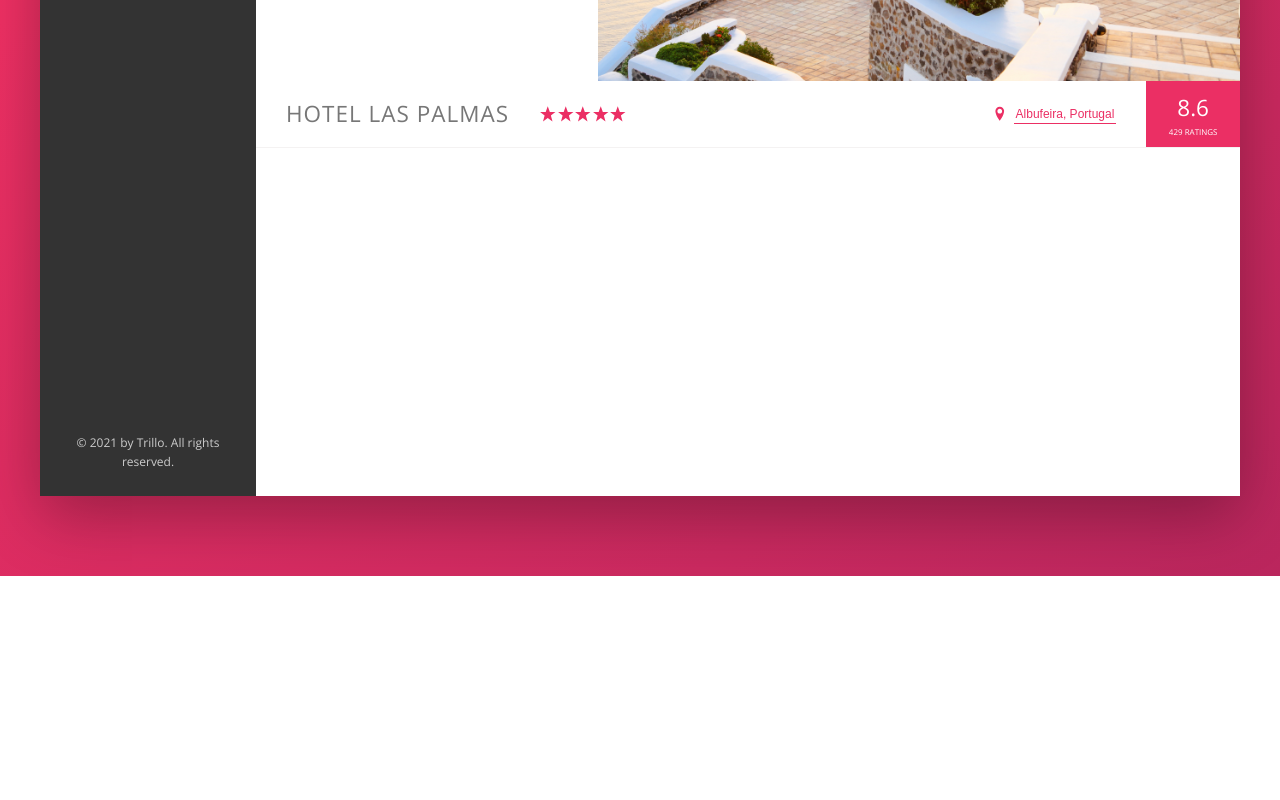
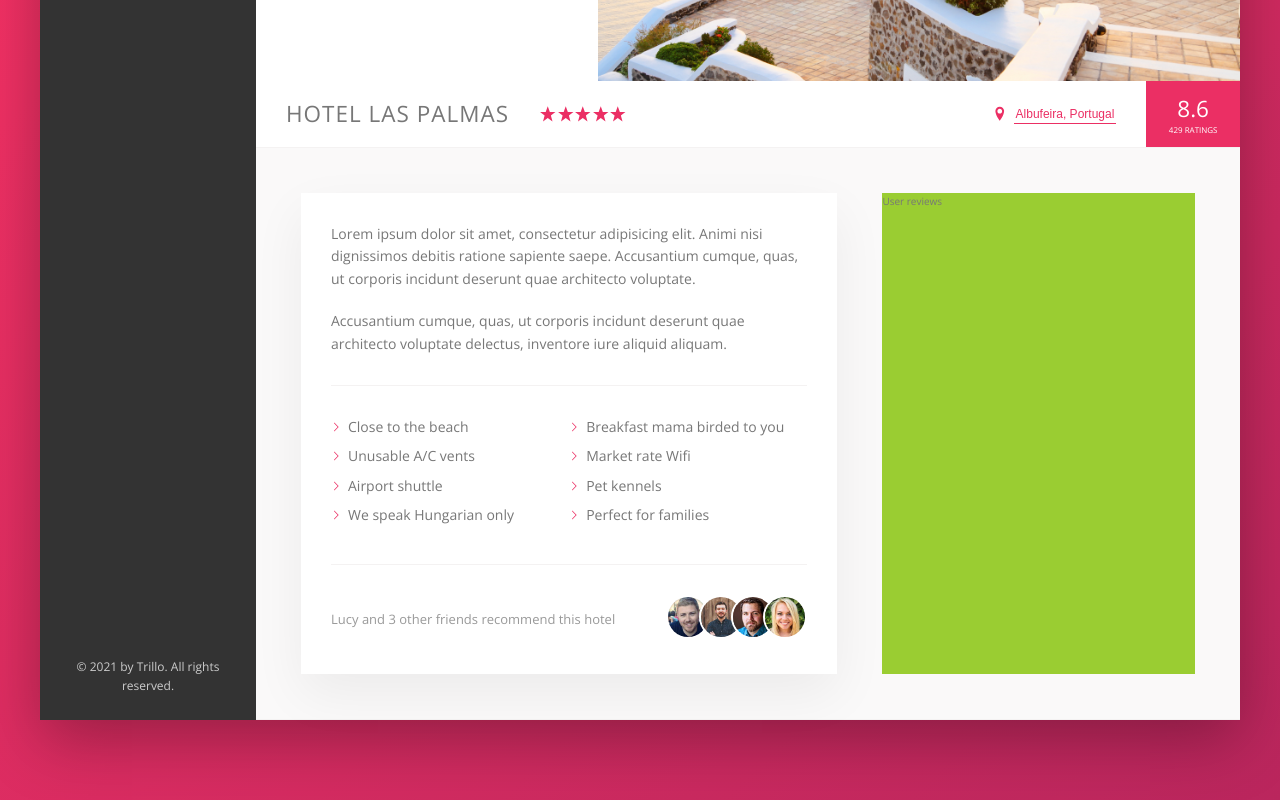
Before and after one commit to elizabethhyer/css-trillo, a website: page index.html in a window 1280 px wide. Shown: the part 454-1254 px from the top of the page. Before the commit the page ends 1030 px from the top, so only its background shows below. Drawn offline with nearby package versions, Linux system fonts and the light colour scheme.

Commit message:
Built description box

```diff
--- a/index.html
+++ b/index.html
@@ -157,6 +157,59 @@
               <div class="overview__rating-count">429 ratings</div>
             </div>
           </div>
+
+          <div class="detail">
+            <div class="description">
+              <p class="paragraph">
+                Lorem ipsum dolor sit amet, consectetur adipisicing elit. Animi
+                nisi dignissimos debitis ratione sapiente saepe. Accusantium
+                cumque, quas, ut corporis incidunt deserunt quae architecto
+                voluptate.
+              </p>
+              <p class="paragraph">
+                Accusantium cumque, quas, ut corporis incidunt deserunt quae
+                architecto voluptate delectus, inventore iure aliquid aliquam.
+              </p>
+              <ul class="list">
+                <li class="list__item">Close to the beach</li>
+                <li class="list__item">Breakfast mama birded to you</li>
+                <li class="list__item">Unusable A/C vents</li>
+                <li class="list__item">Market rate Wifi</li>
+                <li class="list__item">Airport shuttle</li>
+                <li class="list__item">Pet kennels</li>
+                <li class="list__item">We speak Hungarian only</li>
+                <li class="list__item">Perfect for families</li>
+              </ul>
+              <div class="recommend">
+                <p class="recommend__count">
+                  Lucy and 3 other friends recommend this hotel
+                </p>
+                <div class="recommend__friends">
+                  <img
+                    src="img/user-3.jpg"
+                    alt="friend 1"
+                    class="recommend__photo"
+                  />
+                  <img
+                    src="img/user-4.jpg"
+                    alt="friend 2"
+                    class="recommend__photo"
+                  />
+                  <img
+                    src="img/user-5.jpg"
+                    alt="friend 3"
+                    class="recommend__photo"
+                  />
+                  <img
+                    src="img/user-6.jpg"
+                    alt="friend 4"
+                    class="recommend__photo"
+                  />
+                </div>
+              </div>
+            </div>
+            <div class="user-reviews">User reviews</div>
+          </div>
         </main>
       </div>
     </div>
--- a/sass/_base.scss
+++ b/sass/_base.scss
@@ -13,6 +13,9 @@
   --color-grey-dark-3: #999;
 
   --shadow-dark: 0 2rem 6rem rgba(0, 0, 0, 0.3);
+  --shadow-light: 0 2rem 5rem rgba(0, 0, 0, 0.06);
+
+  --line: 1px solid var(--color-grey-light-2);
 }
 
 * {
--- a/sass/_components.scss
+++ b/sass/_components.scss
@@ -203,7 +203,7 @@
 .overview {
   display: flex;
   align-items: center;
-  border-bottom: 1px solid var(--color-grey-light-2);
+  border-bottom: var(--line);
 
   &__heading {
     font-size: 2.25rem;
@@ -250,6 +250,7 @@
   &__rating-average {
     font-size: 2.25rem;
     font-weight: 300;
+    margin-bottom: -3px;
   }
 
   &__rating-count {
@@ -298,3 +299,74 @@
     box-shadow: none;
   }
 }
+
+/////////////////////////////////////
+//PARAGRAPH
+.paragraph:not(:last-of-type) {
+  margin-bottom: 2rem;
+}
+
+/////////////////////////////////////
+//LIST
+.list {
+  list-style: none;
+  margin: 3rem 0;
+  padding: 3rem 0;
+  border-top: var(--line);
+  border-bottom: var(--line);
+
+  display: flex;
+  flex-wrap: wrap;
+
+  &__item {
+    flex: 0 0 50%;
+    margin-bottom: 0.7rem;
+  }
+
+  &__item::before {
+    content: "";
+    display: inline-block;
+    height: 1rem;
+    width: 1rem;
+    margin-right: 0.7rem;
+
+    // // Older browsers
+    // background-image: url(../img/chevron-thin-right.svg);
+    // background-size: cover;
+
+    // Newer browsers
+    background-color: var(--color-primary);
+    -webkit-mask-image: url(../img/chevron-thin-right.svg);
+    -webkit-mask-size: cover;
+    mask-image: url(../img/chevron-thin-right.svg);
+    mask-size: cover;
+  }
+}
+
+/////////////////////////////////////
+//RECOMMEND
+.recommend {
+  font-size: 1.3rem;
+  color: var(--color-grey-dark-3);
+  display: flex;
+  align-items: center;
+
+  &__count {
+    margin-right: auto;
+  }
+
+  //   &__friends {
+  //   }
+
+  &__photo {
+    box-sizing: content-box;
+    height: 4rem;
+    width: 4rem;
+    border-radius: 50%;
+    border: 2px solid #fff;
+
+    &:not(:last-child) {
+      margin-right: -1.5rem;
+    }
+  }
+}
--- a/sass/_layout.scss
+++ b/sass/_layout.scss
@@ -11,7 +11,7 @@
   font-size: 1.4rem;
   height: 7rem;
   background-color: #fff;
-  border-bottom: 1px solid var(--color-grey-light-2);
+  border-bottom: var(--line);
   display: flex;
   justify-content: space-between;
   align-items: center;
@@ -34,6 +34,25 @@
 .hotel-view {
   background-color: #fff;
   flex: 1;
+}
 
-  height: 80rem; //for testing
+.detail {
+  display: flex;
+  padding: 4.5rem;
+  background-color: var(--color-grey-light-1);
+  border-bottom: var(--line);
 }
+
+.description {
+  font-size: 1.4rem;
+  background-color: #fff;
+  box-shadow: var(--shadow-light);
+  padding: 3rem;
+  flex: 0 0 60%;
+  margin-right: 4.5rem;
+}
+
+.user-reviews {
+  background-color: yellowgreen;
+  flex: 1;
+}
```
Also changed, not shown: css/style.css.
